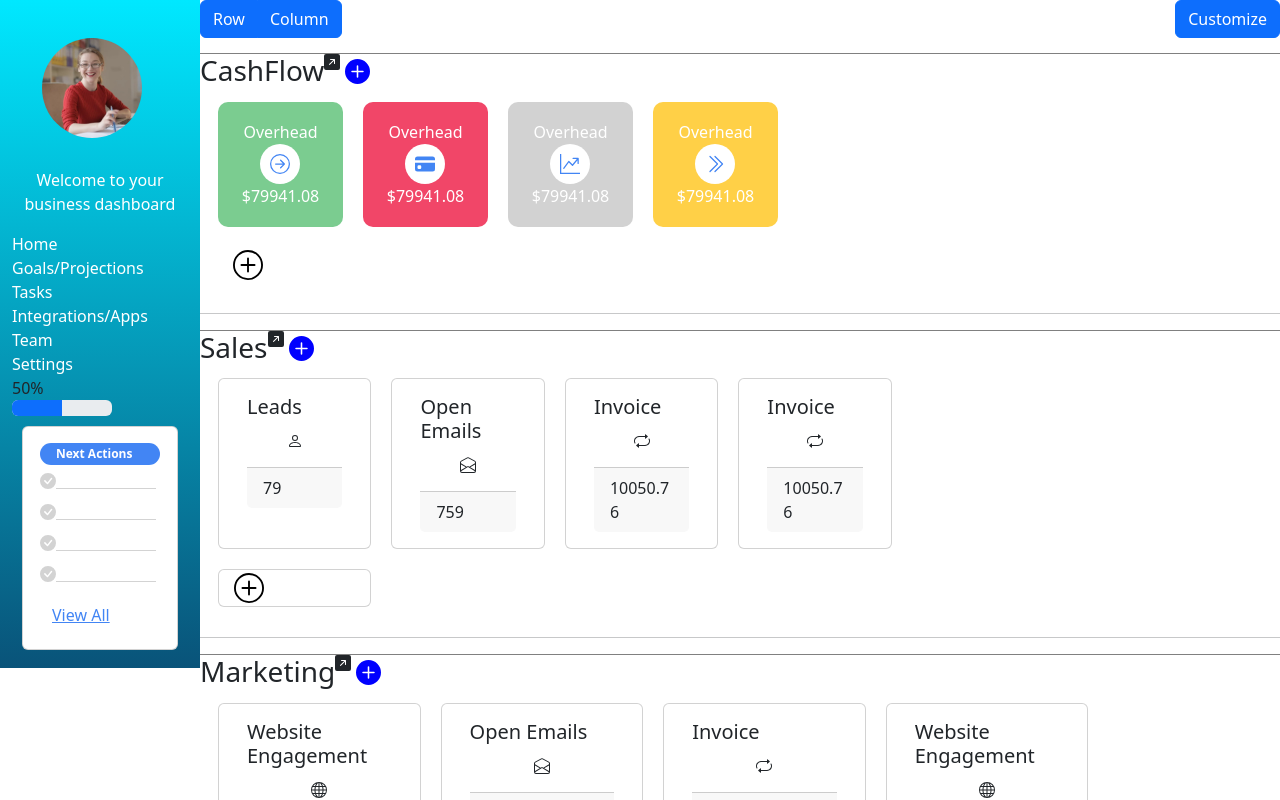
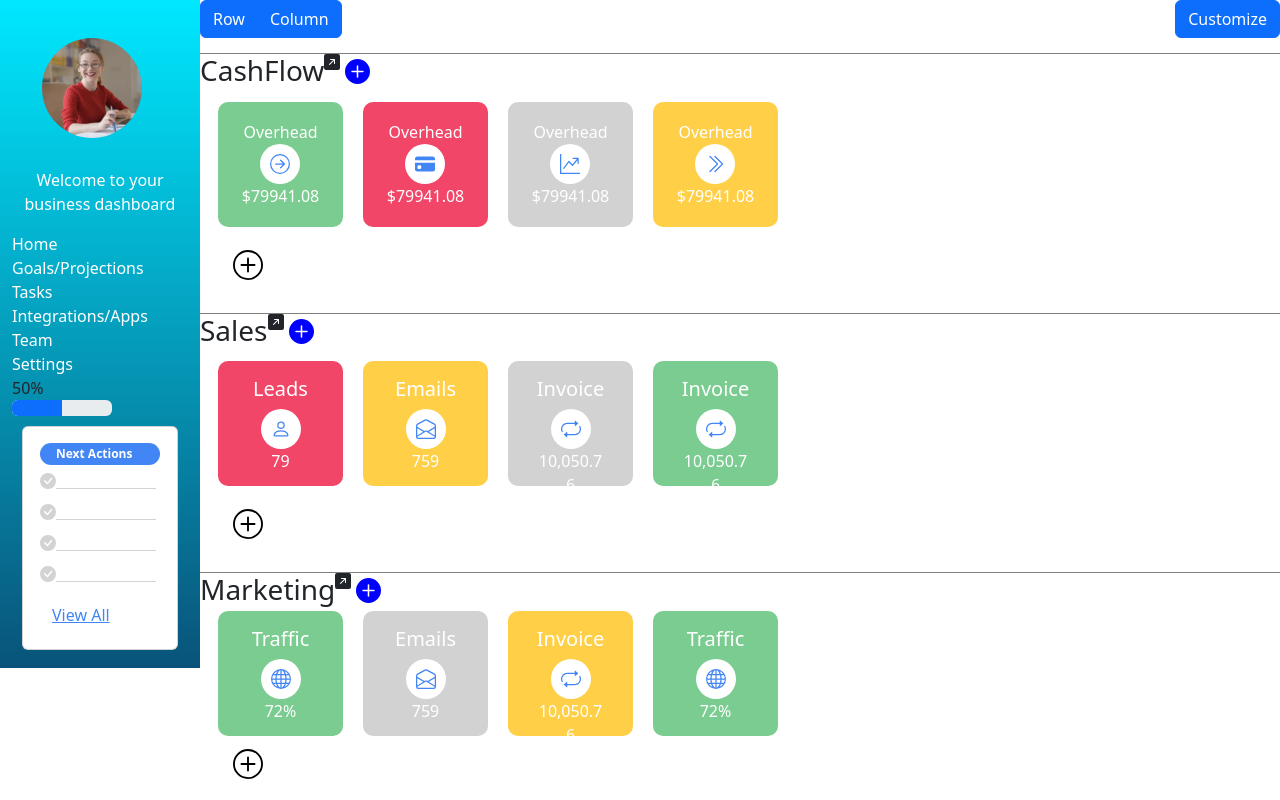
Before and after one commit to dashelloapp/frontend_dashello, a React (Vite) app: page / in a window 1280 px wide. Shown: the top 800 px of the page. Built offline with nearby package versions, Linux system fonts and the light colour scheme; some icons are missing.

Commit message:
styled sales and marketing home cards to match CashFlow cards

```diff
--- a/src/Components/Home.jsx
+++ b/src/Components/Home.jsx
@@ -2,13 +2,13 @@ import TopOptions from "./SubComponents/TopOptions";
 import RowCellHeader from "./SubComponents/RowCellHeader"
 import RowCells from "./SubComponents/RowCells";
 import { Button } from "react-bootstrap";
-
 import { useState } from "react";
 import BasicModal from "./Modals/basicModal";
 import Sales from "./SubComponents/Sales";
 import Marketing from "./SubComponents/Marketing";
 import SalesHeader from "./SubComponents/SalesHeader";
 import MarketingHeader from "./SubComponents/MarketingHeader";
+
 const Home = () => {
   const [modalShow, setModalShow] = useState(false);
 
@@ -23,10 +23,10 @@ const Home = () => {
             images={["smilingWoman.jpg","smilingWoman.jpg","smilingWoman.jpg"]}
             />
             <RowCells/>
-            <hr />
+
             <SalesHeader title={"Sales"} />
             <Sales/>
-            <hr />
+
             <MarketingHeader title={"Marketing"} />
             <Marketing/>
 
--- a/src/Components/SubComponents/Marketing.jsx
+++ b/src/Components/SubComponents/Marketing.jsx
@@ -4,20 +4,25 @@ import { BsGlobe, BsPlusCircle, BsEnvelopeOpen, BsRepeat } from "react-icons/bs"
 const Marketing = () => {
 
   let marketingdata = [{
-    title: "Website Engagement",
-    icon: <BsGlobe/>,
+    title: "Traffic",
+    icon: <BsGlobe style={{margin: "10px",color:"#4285F4",width:"20px", height:"20px"}}/>,
+    color:"#7BCC90",
     amount: "72%",
   },{
-    title: "Open Emails",
-    icon: <BsEnvelopeOpen/>,
+    title: "Emails",
+    icon: <BsEnvelopeOpen style={{margin: "10px",color:"#4285F4",width:"20px", height:"20px"}}/>,
+    color:"#D2D2D2",
     amount: 759,
   },{
     title: "Invoice",
-    icon: <BsRepeat/>,
-    amount: 10050.76,
-  },{
-    title: "Website Engagement",
-    icon: <BsGlobe/>,
+    icon: <BsRepeat style={{margin: "10px",color:"#4285F4",width:"20px", height:"20px"}}/>,
+    color:"#FFD047",
+    amount: "10,050.76",
+
+} ,{
+    title: "Traffic",
+    icon: <BsGlobe style={{margin: "10px",color:"#4285F4",width:"20px", height:"20px"}}/>,
+    color:"#7BCC90",
     amount: "72%",
 
 }]
@@ -25,11 +30,11 @@ const Marketing = () => {
   let marketinglist = []
   marketingdata.forEach((card, index) => {
     marketinglist.push(
-      <Card style={{margin:"10px"}}>
+      <Card style={{margin:"auto", height: "125px", width: "125px", borderRadius: "10px", textAlign: "center", fontWeight: "200", backgroundColor:`${card.color}`, border: "none", color: "#FFF"}}>
         <Card.Body>
           <Card.Title>{card.title}</Card.Title>
-          <Card.Text style={{textAlign:"center"}}>{card.icon}</Card.Text>
-          <Card.Footer>{card.amount}</Card.Footer>
+          <Card.Text style={{margin:"auto", width:"40px", height:"40px", borderRadius:"20px", backgroundColor: "#FFFFFF",}}>{card.icon}</Card.Text>
+          <div>{card.amount}</div>
         </Card.Body>
       </Card>
     )
@@ -39,7 +44,7 @@ const Marketing = () => {
     <div style={{display:"flex", margin:"20px"}}>
       <Row s={2} md={4} lg={5} className="g-4">
         {marketinglist}
-        <Card style={{margin:"10px"}}>
+        <Card style={{margin:"10px", border: "none"}}>
         <BsPlusCircle style={{height:"30px", width:"30px",margin:"3px",color:"black"}}/>
         </Card>
 
--- a/src/Components/SubComponents/Sales.jsx
+++ b/src/Components/SubComponents/Sales.jsx
@@ -5,30 +5,34 @@ const Sales = () => {
 
   let salesdata = [{
     title: "Leads",
-    icon: <BsPerson/>,
+    icon: <BsPerson style={{margin: "10px",color:"#4285F4",width:"20px", height:"20px"}}/>,
+    color:"#F14668",
     amount: 79
   },{
-    title: "Open Emails",
-    icon: <BsEnvelopeOpen/>,
+    title: "Emails",
+    icon: <BsEnvelopeOpen style={{margin: "10px",color:"#4285F4",width:"20px", height:"20px"}}/>,
+    color:"#FFD047",
     amount: 759,
   },{
     title: "Invoice",
-    icon: <BsRepeat/>,
-    amount: 10050.76,
+    icon: <BsRepeat style={{margin: "10px",color:"#4285F4",width:"20px", height:"20px"}}/>,
+    color:"#D2D2D2",
+    amount: "10,050.76",
   },{
     title: "Invoice",
-    icon: <BsRepeat/>,
-    amount: 10050.76,
+    icon: <BsRepeat style={{margin: "10px",color:"#4285F4",width:"20px", height:"20px"}}/>,
+    color:"#7BCC90",
+    amount: "10,050.76",
 }]
 
   let saleslist = []
   salesdata.forEach((card, index) => {
     saleslist.push(
-      <Card style={{margin:"10px"}}>
+      <Card style={{margin:"10px", height: "125px", width: "125px", borderRadius: "10px", textAlign: "center", backgroundColor:`${card.color}`, border: "none", color: "#FFF"}}>
         <Card.Body>
           <Card.Title>{card.title}</Card.Title>
-          <Card.Text style={{textAlign:"center"}}>{card.icon}</Card.Text>
-          <Card.Footer>{card.amount}</Card.Footer>
+          <Card.Text style={{margin:"auto", width:"40px", height:"40px", borderRadius:"20px", backgroundColor: "#FFFFFF"}}>{card.icon}</Card.Text>
+          <div>{card.amount}</div>
         </Card.Body>
       </Card>
     )
@@ -39,7 +43,7 @@ const Sales = () => {
     <div style={{display:"flex", margin:"20px"}}>
       <Row s={2} md={4} lg={5} className="g-4">
         {saleslist}
-        <Card style={{margin:"10px"}}>
+        <Card style={{margin:"10px", border: "none"}}>
         <BsPlusCircle style={{height:"30px", width:"30px",margin:"3px",color:"black"}}/>
         </Card>
 
--- a/src/Components/Team.jsx
+++ b/src/Components/Team.jsx
@@ -4,7 +4,7 @@ const Team = () => {
 
     return (
         <div>
-
+        Hello Peace
         </div>
     );
 };
```
